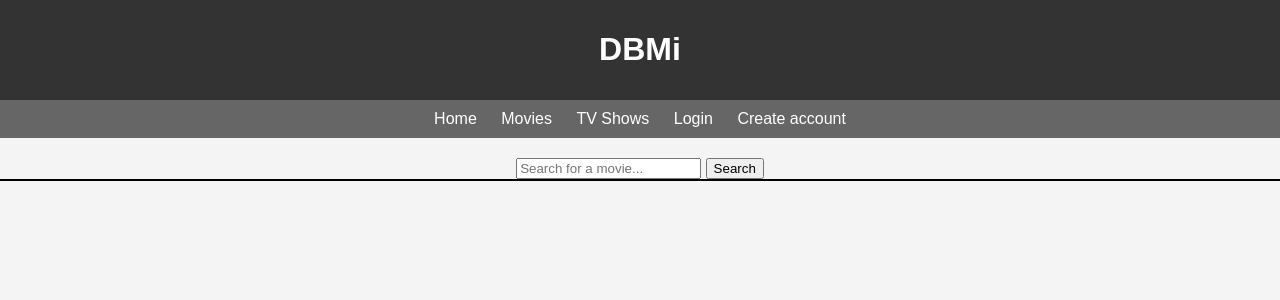
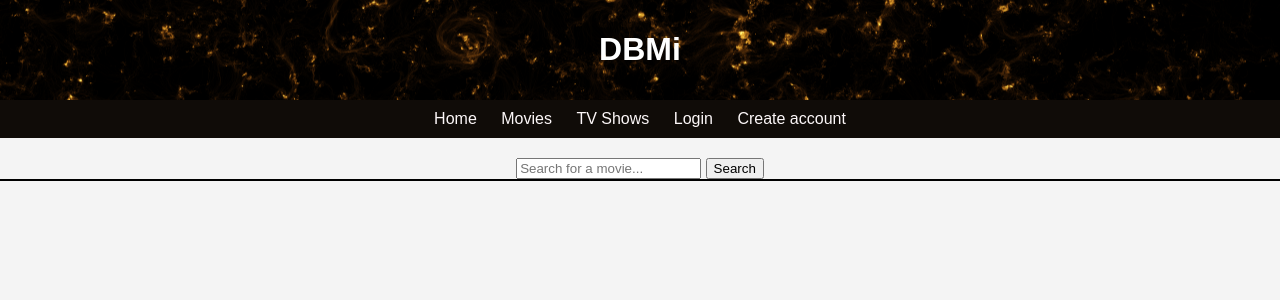
Before and after one commit to bilboque/MOOVIE_RECOMMENDER, a Flask app: page / in a window 1280 px wide. Shown: the top 300 px of the page. Run offline with Flask 3, Linux system fonts and the light colour scheme.

Commit message:
changed UI look

```diff
--- a/checkpoint2/flaskr/static/styles.css
+++ b/checkpoint2/flaskr/static/styles.css
@@ -6,20 +6,23 @@ body {
 }
 
 header {
-    background-color: #333;
-    color: #fff;
+    background-color: #1a237e; /* Dark Blue */
+    color: #fff; /* White */
     padding: 10px;
     text-align: center;
+    background-image: url('neonflames.png'); /* Replace 'your-image-url.jpg' with the URL of your image */
+    background-size: cover; /* Ensure the image covers the entire container */
+    background-position: center; /* Center the background image */
 }
 
 nav {
-    background-color: #666;
+    background-color: #100c08; /* Purple */
     padding: 10px;
     text-align: center;
 }
 
 nav a {
-    color: #fff;
+    color: #FCF7F8; /* Orange */
     text-decoration: none;
     margin: 0 10px;
     display: inline-block;
@@ -34,7 +37,6 @@ nav a {
     grid-gap: 10px; /* Adjust the value to your preference */
     border: 1px solid #000; /* Add a border around the entire grid */
 }
-
 
 .movie {
     background-color: #fff;
@@ -57,7 +59,7 @@ nav a {
     margin: 5px 0;
 }
 
-.search-container{
+.search-container {
     text-align: center;
     margin-top: 20px;
 }
```
Also changed, not shown: checkpoint2/flaskr/static/neonflames.png (added).
